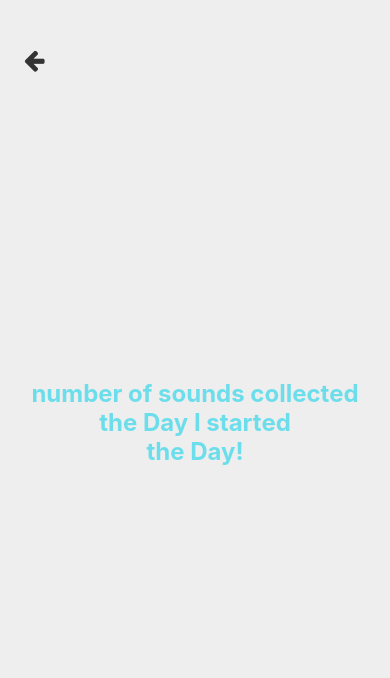
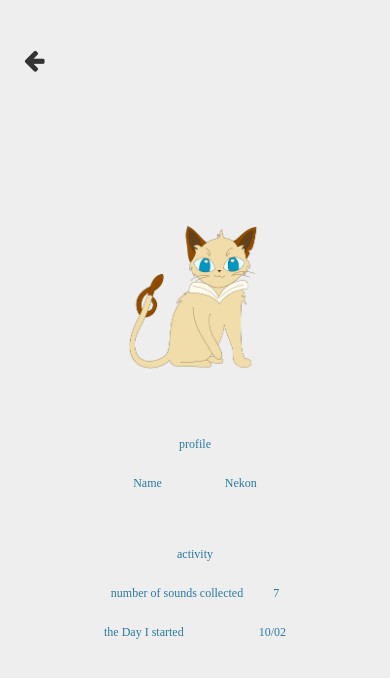
Before and after one commit to HackathonMember/soundgo, a React Native app in the folder frontend/: screen /Profile in a window 390 px wide. Shown: the top 678 px of the page. Built offline with nearby package versions, Linux system fonts and the light colour scheme.

Commit message:
activity components

```diff
--- a/frontend/src/components/Activity.jsx
+++ b/frontend/src/components/Activity.jsx
@@ -1,28 +1,52 @@
 import React from "react";
-import { StyleSheet, View, Text, SafeAreaView } from "react-native";
+import { StyleSheet, View, Text, SafeAreaView, Image } from "react-native";
+
+const sampleImage = require("../../assets/cat1.png");
 
 const Activity = () => {
   return (
-    <View style={styles.container}>
-      <Text style={styles.welcomeText}>number of sounds collected</Text>
-      <Text style={styles.welcomeText}>the Day I started</Text>
-      <Text style={styles.welcomeText}>the Day!</Text>
-    </View>
+    <SafeAreaView style={styles.safeArea}>
+      <View style={styles.container}>
+
+        <Image source={sampleImage} style={styles.image} />
+
+        <View style={{ height: 32 }} />
+
+        <Text style={styles.profileText}>profile</Text>
+        <Text style={styles.profileText}>Name                     Nekon</Text>
+
+        <View style={{ height: 32 }} />
+
+        <Text style={styles.activityText}>activity</Text>
+        <Text style={styles.activityText}>number of sounds collected          7</Text>
+        <Text style={styles.activityText}>the Day I started                         10/02</Text>
+      </View>
+    </SafeAreaView>
   );
 };
 
 const styles = StyleSheet.create({
   container: {
     flex: 1,
-    backgroundColor: "#eee",
     justifyContent: "center",
     alignItems: "center",
     padding: 16,
   },
-  welcomeText: {
-    fontSize: 24,
-    fontWeight: "bold",
-    color: "#6cdeeb",
+  image: {
+    width: 200,  // 画像の幅（適宜調整）
+    height: 200, // 画像の高さ（適宜調整）
+  },
+  profileText: {
+    fontSize:12,
+    fontFamily:"Hiragino Mincho ProN",
+    color: "#287aa1",
+    margin:12,
+  },
+  activityText: {
+    fontSize:12,
+    fontFamily:"Hiragino Mincho ProN",
+    color: "#287aa1",
+    margin: 12,
   },
 });
 
```
